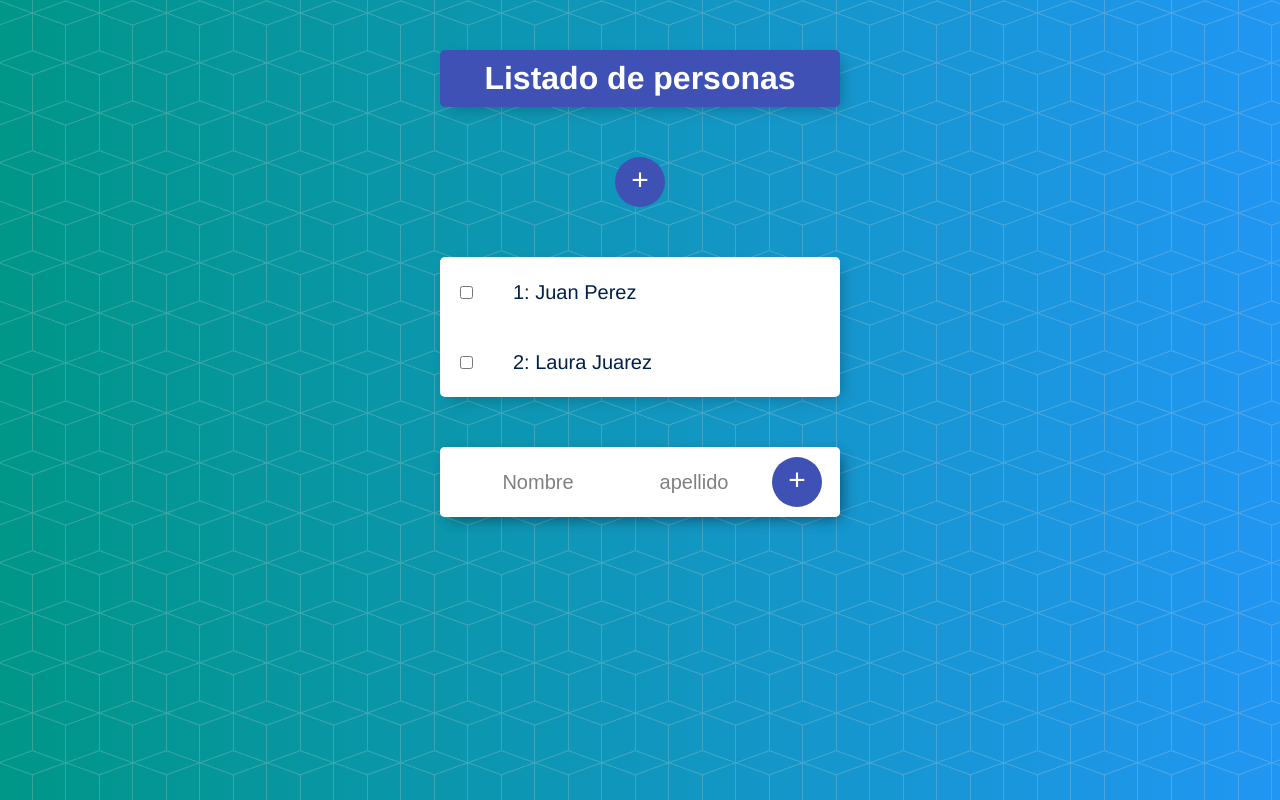
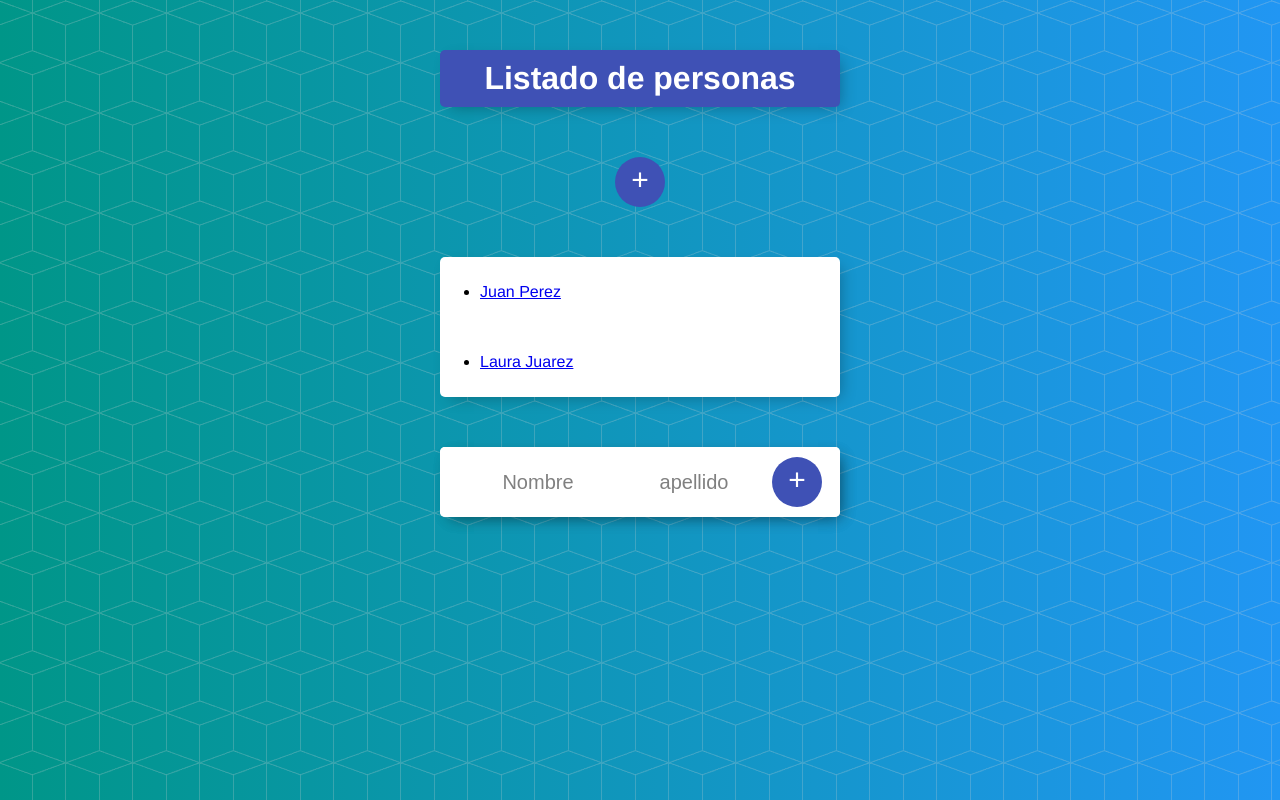
Before and after one commit to bolijesus/universidad-angular-udemy, an Angular app: page / in a window 1280 px wide. Shown: the top 800 px of the page. Built offline with nearby package versions, Linux system fonts and the light colour scheme.

Commit message:
Paso de parametros y modificar una Persona
Se usaron los servicios de ActivatedRoute para traer los parametros de
la ruta, y Router para redireccionar a una ruta

```diff
--- a/src/app/personas.service.ts
+++ b/src/app/personas.service.ts
@@ -1,9 +1,10 @@
 import { LogginService } from "./LogingService.service";
 import { Persona } from "./persona.model";
-import {Injectable, EventEmitter} from "@angular/core"
+import { Injectable, EventEmitter } from "@angular/core"
 
 @Injectable()
 export class PersonasService {
+
     personas: Persona[] = [
         new Persona('Juan', 'Perez'),
         new Persona('Laura', 'Juarez'),
@@ -11,12 +12,24 @@ export class PersonasService {
 
     saludar = new EventEmitter<number>()
 
-    constructor(private logingService:LogginService){
+    constructor(private logingService: LogginService) {
 
     }
 
     agregarPersona(persona: Persona): void {
-        this.logingService.enviaMensajeAConsola("agregamos persona: "+persona);
+        this.logingService.enviaMensajeAConsola("agregamos persona: " + persona);
         this.personas.push(persona);
     }
+
+    encontrarPersona(index: number) {
+        let persona: Persona = this.personas[index];
+
+        return persona;
+    }
+
+    modificarPersona(index: number, persona: Persona) {
+        let persona1:Persona = this.personas[index];
+        persona1.nombre = persona.nombre;
+        persona1.apellido = persona.apellido;
+    }
 }
--- a/src/app/personas/formulario/formulario.component.ts
+++ b/src/app/personas/formulario/formulario.component.ts
@@ -1,31 +1,45 @@
-import { Component } from '@angular/core';
+import { Component, OnInit } from '@angular/core';
 import { Persona } from '../../persona.model';
 import { LogginService } from '../../LogingService.service';
 import { PersonasService } from '../../personas.service';
-import { Router } from '@angular/router';
+import { Router, ActivatedRoute } from '@angular/router';
 
 @Component({
   selector: 'app-formulario',
   templateUrl: './formulario.component.html',
   styleUrls: ['./formulario.component.css']
 })
-export class FormularioComponent {
+export class FormularioComponent implements OnInit {
 
   nombre:string="";
   apellido:string="";
+  index:number = 0;
 
   constructor(private logingService: LogginService, private personasServices: PersonasService,
-    private router:Router
+    private router:Router,
+    private route:ActivatedRoute
     ) {
     this.personasServices.saludar.subscribe(
       (indice: number) => alert("el indice es: " + indice)
     );
   }
 
+  ngOnInit(): void {
+    this.index = this.route.snapshot.params['id'];
+    if (this.index) {
+      let persona:Persona = this.personasServices.encontrarPersona(this.index);
+      this.nombre = persona.nombre;
+      this.apellido = persona.apellido;
+    }
+  }
+
   onGuardarPersona(): void {
     let persona1 = new Persona(this.nombre, this.apellido);
-    this.personasServices.agregarPersona(persona1);
+    if (this.index) {
+      this.personasServices.modificarPersona(this.index, persona1);
+    } else {
+      this.personasServices.agregarPersona(persona1);
+    }
     this.router.navigate(['personas']);
-
   }
 }
--- a/src/app/personas/persona/persona.component.html
+++ b/src/app/personas/persona/persona.component.html
@@ -1,4 +1,7 @@
 <div class="item">
-  <input  type="checkbox"  (click)="emitirSaludo()">
-  <p>{{ indice + 1 }}: {{ persona.nombre }} {{ persona.apellido }}</p>
+  <ul>
+    <li><a [routerLink]="['/personas', indice]">
+      {{ persona.nombre }} {{ persona.apellido }}
+    </a></li>
+  </ul>
 </div>
```
